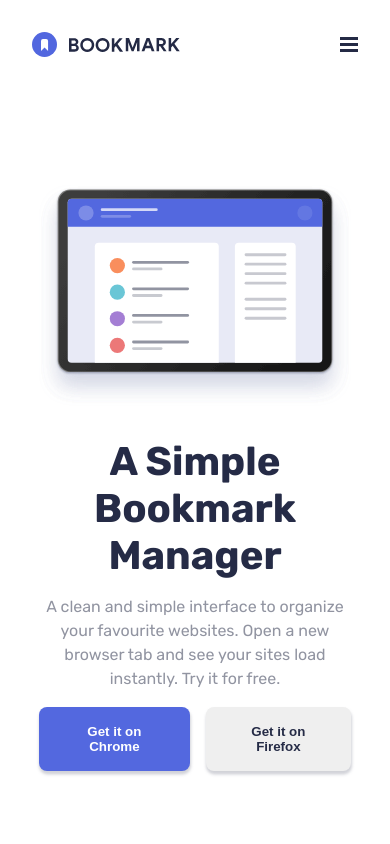
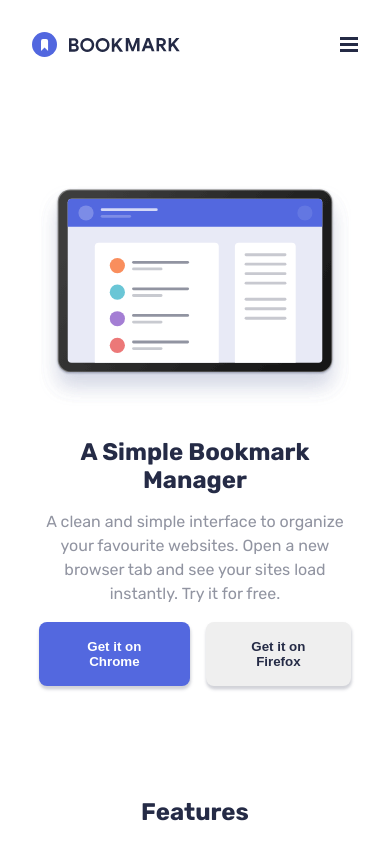
Before and after one commit to Soph-iee/bookmark-landing-page-master, a React (Vite) app in the folder bookmark-landingpage/: page / in a window 390 px wide. Shown: the top 844 px of the page. Built offline with nearby package versions, Linux system fonts and the light colour scheme.

Commit message:
commented pop up msg and increased mobile h1 font

```diff
--- a/bookmark-landingpage/src/cta-section.jsx
+++ b/bookmark-landingpage/src/cta-section.jsx
@@ -2,8 +2,8 @@ import { useState } from "react";
 
 function Form() {
   const [email, setEmail] = useState("");
-  const [popup, setPopup] = useState(false);
-  const [alert, setAlert] = useState("");
+  // const [popup, setPopup] = useState(false);
+  // const [alert, setAlert] = useState("");
   const [error, setError] = useState("");
 
   const handleChange = (e) => {
@@ -13,9 +13,8 @@ function Form() {
 
   const handleSubmit = (e) => {
     e.preventDefault();
-    console.log(email);
-    setAlert(email);
-    setPopup(true);
+    // setAlert(email);
+    // setPopup(true);
     setEmail(" ");
     setError(validateEmail(email));
   };
@@ -50,7 +49,7 @@ function Form() {
           </button>
         </section>
       </div>
-      {popup && (
+      {/* {popup && (
         <div
           className="pop-up"
           onClick={() => {
@@ -59,7 +58,7 @@ function Form() {
         >
           <p>{alert} just subscribed!</p>
         </div>
-      )}
+      )} */}
     </form>
   );
 }
--- a/bookmark-landingpage/src/styles/index.css
+++ b/bookmark-landingpage/src/styles/index.css
@@ -11,7 +11,7 @@
     scroll-behavior: smooth;
     /* position: relative; */
   }
-  .pop-up {
+  /* .pop-up {
     position: absolute;
     top: 0;
     background-color: #5368df;
@@ -19,7 +19,7 @@
     padding: 2rem;
     margin-top: 1rem;
     border-radius: 1rem;
-  }
+  } */
 
   .container {
     margin: 0 auto;
--- a/bookmark-landingpage/src/styles/mobile.css
+++ b/bookmark-landingpage/src/styles/mobile.css
@@ -97,6 +97,12 @@
   .header {
     text-align: center;
     width: 100%;
+  }
+  .hero-section h1 {
+    text-transform: capitalize;
+    margin-bottom: 1rem;
+    color: #252b46;
+    font-size: 1.5rem;
   }
   .hero-section img {
     width: 100%;
@@ -242,7 +248,6 @@
   }
   .cta-section .cta-btn {
     background-color: #fa5757;
-    /* border: 1px solid transparent; */
     color: inherit;
     width: 100%;
     text-transform: capitalize;
@@ -307,7 +312,6 @@
 
   .socials {
     display: flex;
-    /* justify-content: space-around; */
     gap: 2rem;
     justify-content: center;
     align-items: center;
```
